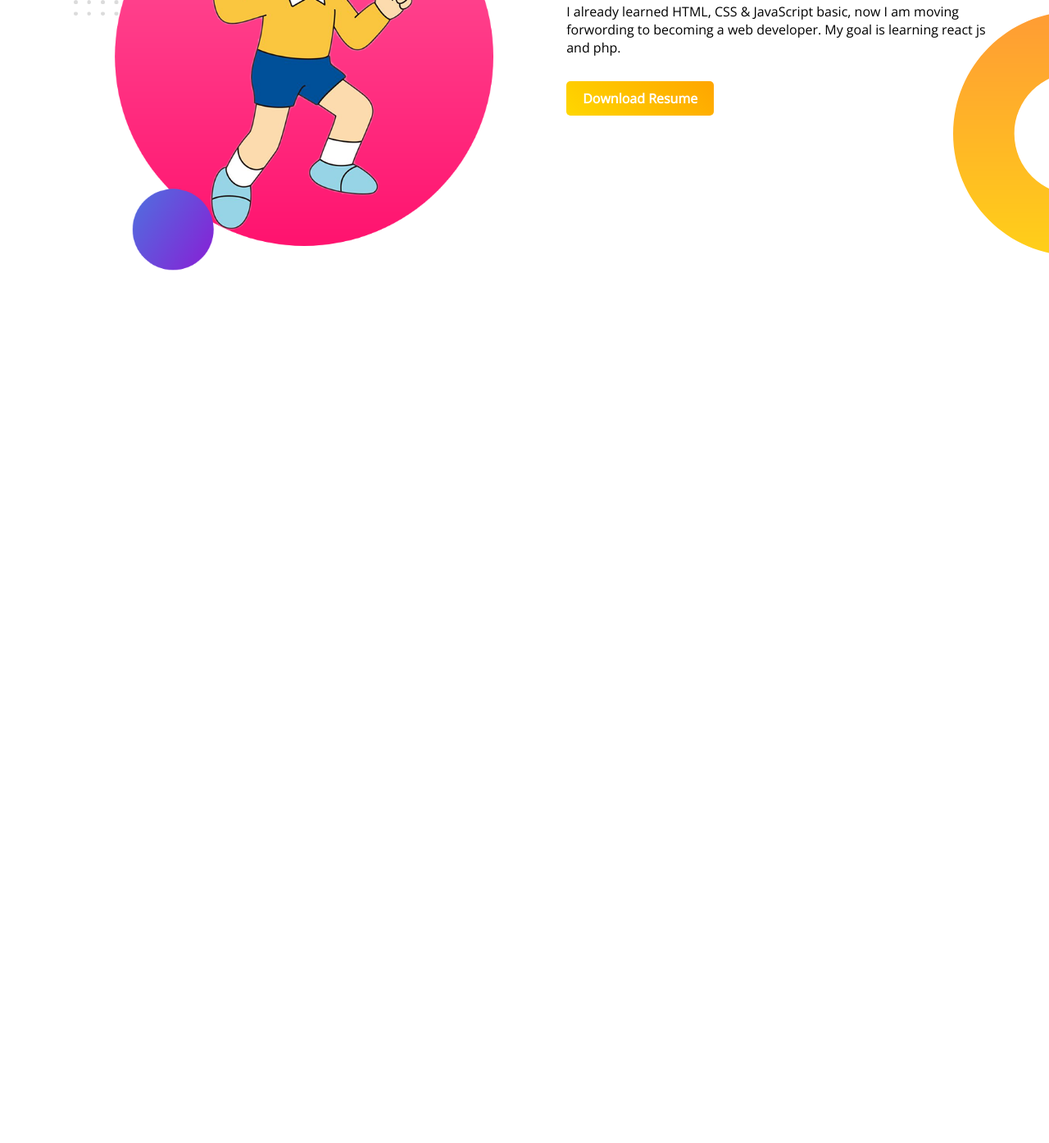
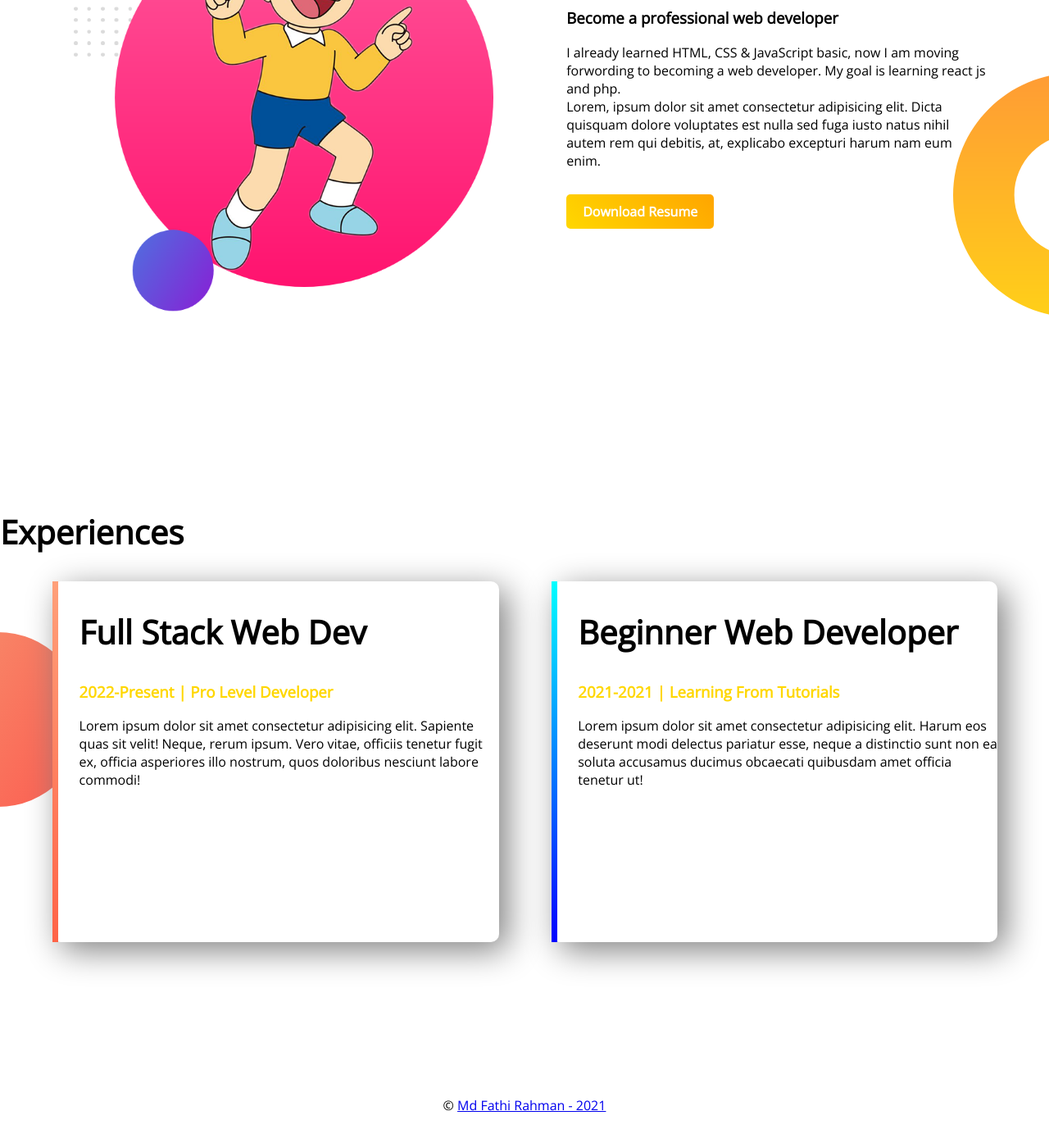
Before and after one commit to mdfathi99/first-development, a plain HTML site: page index.html in a window 1280 px wide. Shown: the part 812-2206 px from the top of the page at 82% size. Before the commit the page ends 1300 px from the top, so only its background shows below. Drawn offline with nearby package versions, Linux system fonts and the light colour scheme.

Commit message:
Completed

```diff
--- a/index.html
+++ b/index.html
@@ -14,7 +14,7 @@
     <section class="top-banner">
         <div class="half-width">
             <h1> Welcome to </h1>
-            <h1><span class="name_highlight">Nobi Nobita's</span> Portfolio </h1>
+            <h1><span class="gold_highlight">Nobi Nobita's</span> Portfolio </h1>
             <h3>World-class professional Web Developer</h3>
             <p>I am no more dependant on doraemon. You might saw me crying and asking help from doraemon everytime. But nowadays I am moving with the world. That's why I am learning web development, I will not stop untill I become a prefessional web developer.</p>
             <a target="blank" href="https://www.linkedin.com/in/mdfathi/" class="linkButton">Hire Me</a>
@@ -30,9 +30,29 @@
         <div class="half-width">
             <h2>Dream Big</h2>
             <h3>Become a professional web developer</h3>
-            <p>I already learned HTML, CSS & JavaScript basic, now I am moving forwording to becoming a web developer. My goal is learning react js and php.</p>
+            <p>I already learned HTML, CSS & JavaScript basic, now I am moving forwording to becoming a web developer. My goal is learning react js and php.
+            <br>Lorem, ipsum dolor sit amet consectetur adipisicing elit. Dicta quisquam dolore voluptates est nulla sed fuga iusto natus nihil autem rem qui debitis, at, explicabo excepturi harum nam eum enim.
+            </p>
             <a target="_blank" href="#" class="linkButton">Download Resume</a>
         </div>
     </section>
+    <section>
+        <section class="experience-area">
+            <h2>Experiences</h2>
+            <div id="full-stack" class="half-width backgroundHighlight">
+                <h2> Full Stack Web Dev</h2>
+                <h3 class="gold_highlight">2022-Present | Pro Level Developer</h3>
+                <p>Lorem ipsum dolor sit amet consectetur adipisicing elit. Sapiente quas sit velit! Neque, rerum ipsum. Vero vitae, officiis tenetur fugit ex, officia asperiores illo nostrum, quos doloribus nesciunt labore commodi!</p>
+            </div>
+            <div id="biginner" class="half-width backgroundHighlight">
+                <h2>Beginner Web Developer</h2>
+                <h3 class="gold_highlight">2021-2021 | Learning From Tutorials</h3>
+                <p>Lorem ipsum dolor sit amet consectetur adipisicing elit. Harum eos deserunt modi delectus pariatur esse, neque a distinctio sunt non ea soluta accusamus ducimus obcaecati quibusdam amet officia tenetur ut!</p>
+            </div>
+        </section>
+    </section>
+    <footer>
+        <p>&#169 <a target="_blank" href="https://www.linkedin.com/in/mdfathi/">Md Fathi Rahman - 2021</a></p>
+    </footer>
 </body>
 </html>
--- a/style.css
+++ b/style.css
@@ -11,7 +11,7 @@ h2{
 p{
     margin-bottom: 40px;
 }
-.name_highlight{
+.gold_highlight{
     color: gold;
 }
 .half-width{
@@ -19,6 +19,7 @@ p{
     float: left;
     margin-left: 5%;
     padding-left: 2%;
+    height: 700px;
 }
 .half-width img{
     width: 100%;
@@ -28,7 +29,7 @@ p{
     background-repeat: no-repeat;
 }
 section{
-    height: 500px;
+    height: 550px;
     padding-bottom: 150px;
 }
 .linkButton{
@@ -44,3 +45,27 @@ section{
     background-repeat: no-repeat;
     background-position: right;
 }
+.backgroundHighlight{
+    box-shadow: 10px 10px 40px gray;
+    border-radius: 10px;
+    height: 80%;
+}
+.experience-area{
+    background-image: url("images/exp-bg.png");
+    background-repeat: no-repeat;
+    background-position: left 150px;
+}
+#full-stack{
+    border-left: 7px solid;
+    border-image: linear-gradient(180deg, lightsalmon, tomato);
+    border-image-slice: 1;
+    background-color: white;
+}
+#biginner{
+    border-left: 7px solid;
+    border-image: linear-gradient(180deg, cyan , blue);
+    border-image-slice: 1;
+}
+footer{
+    text-align: center;
+}
```
